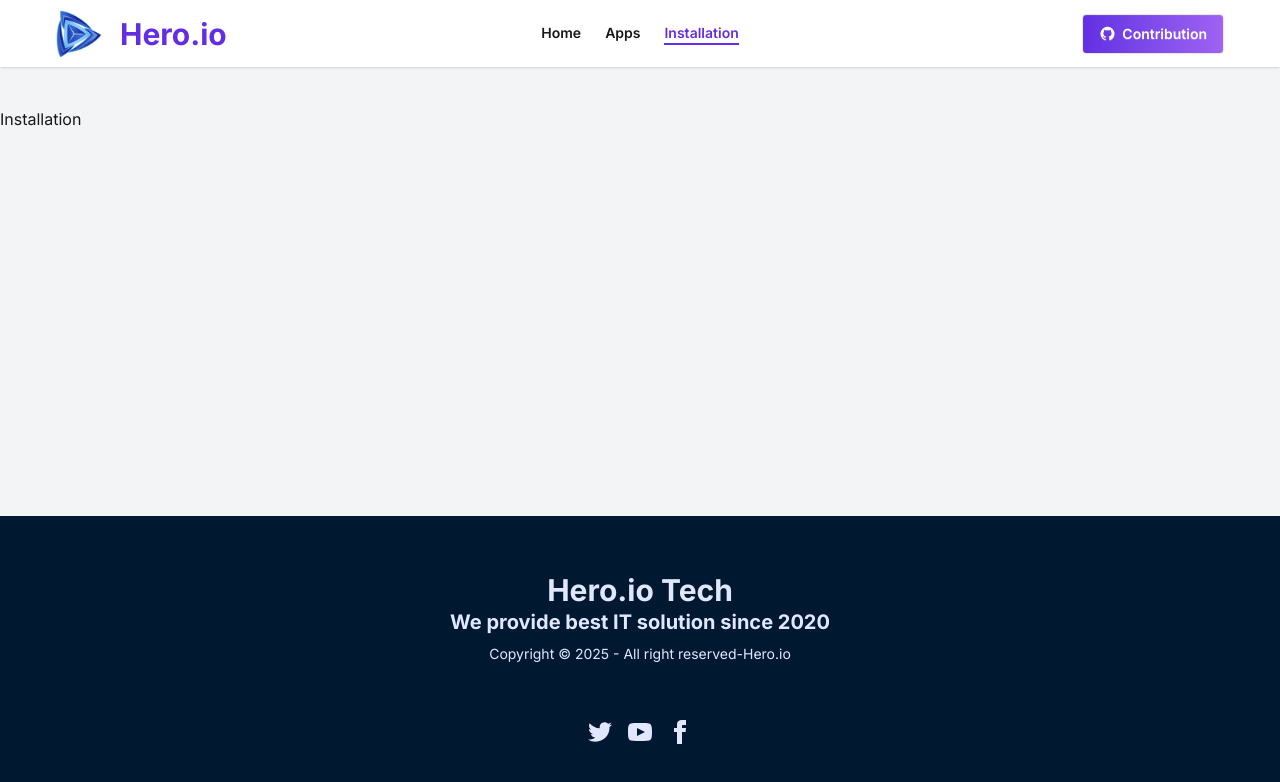
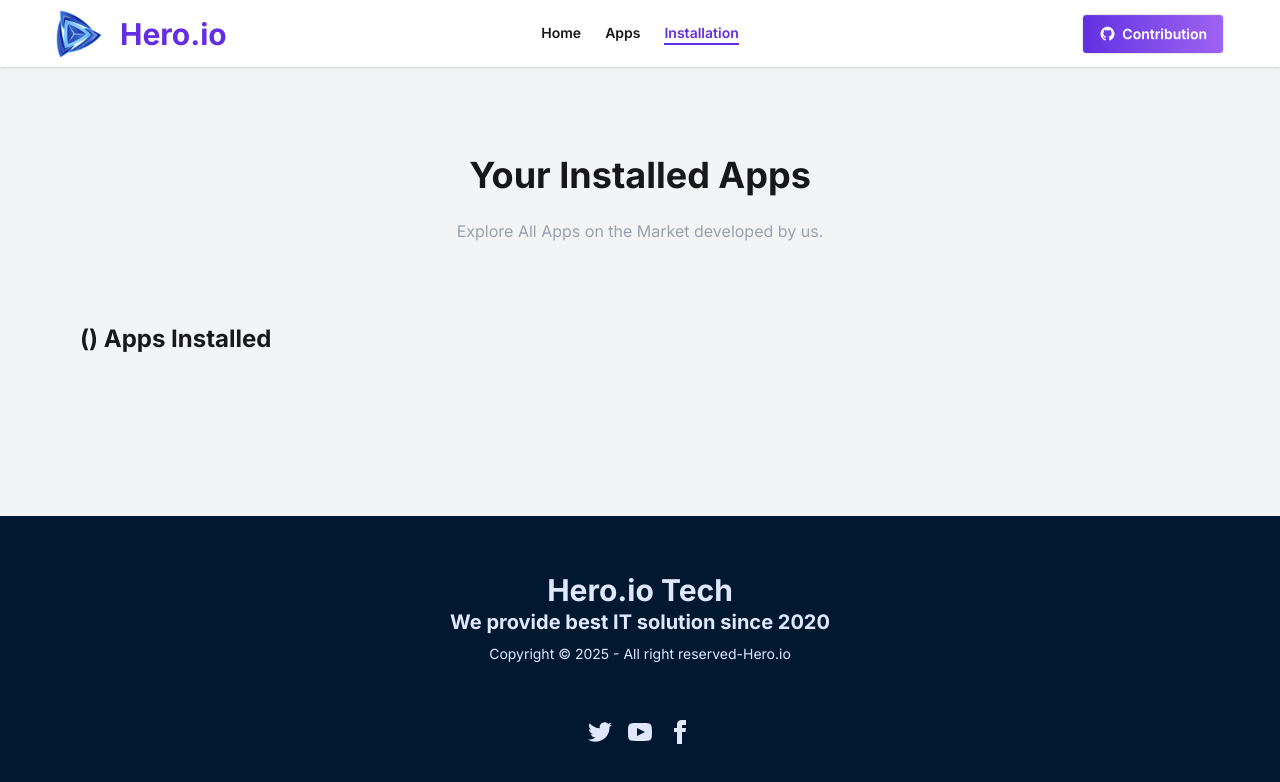
Before and after one commit to Anzumul-Jubayer/hero-io, a React (Vite) app: page /installation in a window 1280 px wide. Shown: the top 782 px of the page. Built offline with nearby package versions, Linux system fonts and the light colour scheme.

Commit message:
some-functionality

```diff
--- a/src/Pages/AppDetails.jsx
+++ b/src/Pages/AppDetails.jsx
@@ -1,4 +1,4 @@
-import React, {useState } from "react";
+import React, {useEffect, useState } from "react";
 import { useParams } from "react-router";
 import useAppData from "../Hook/useAppData";
 import {
@@ -18,6 +18,14 @@ const AppDetails = () => {
   const { apps, loading } = useAppData();
   const app = apps.find((el) => el.id === parseInt(id));
   const [install, setInstall] = useState(false);
+
+  useEffect(() => {
+    if (!app) return;
+    const existingList = JSON.parse(localStorage.getItem("installed") || "[]");
+    const isDuplicate = existingList.some((el) => el.id === app.id);
+    setInstall(isDuplicate);
+  }, [app]);
+
   if (loading) {
     return <p>Loading...</p>;
   }
--- a/src/Pages/Installation.jsx
+++ b/src/Pages/Installation.jsx
@@ -1,11 +1,19 @@
-import React from 'react';
+import React from "react";
 
 const Installation = () => {
-    return (
-        <div>
-            <h1>Installation</h1>
-        </div>
-    );
+  return (
+    <div>
+      <h1 className="font-bold text-4xl text-center mt-12">
+        Your Installed Apps
+      </h1>
+      <p className="text-center text-gray-400 mt-6 mb-20">
+        Explore All Apps on the Market developed by us.
+      </p>
+      <div className="flex flex-col lg:flex-row justify-between items-center mx-4 lg:mx-0 lg:px-20 my-10 gap-4 lg:gap-0">
+        <p className="font-bold text-2xl">() Apps Installed</p>
+      </div>
+    </div>
+  );
 };
 
 export default Installation;
```
